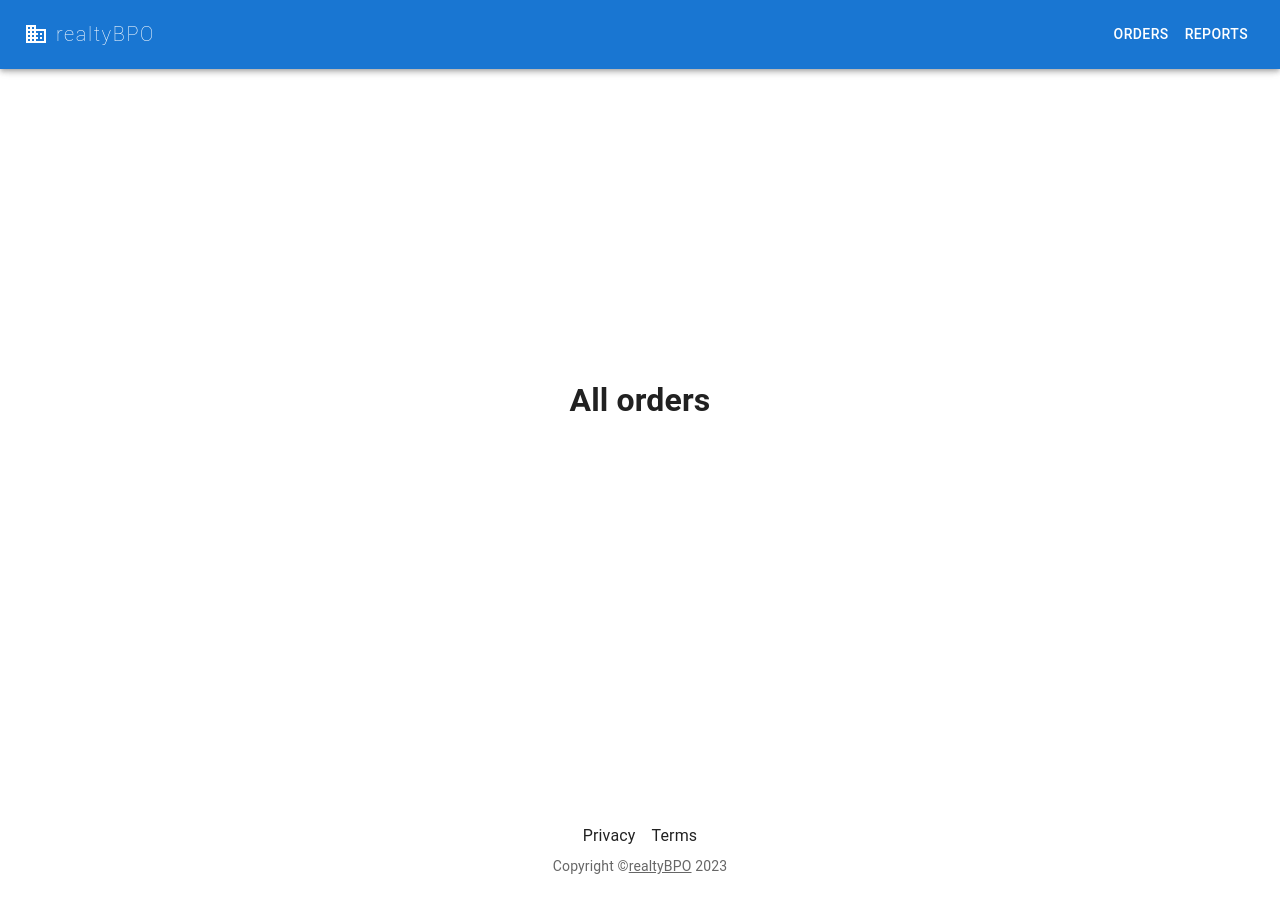
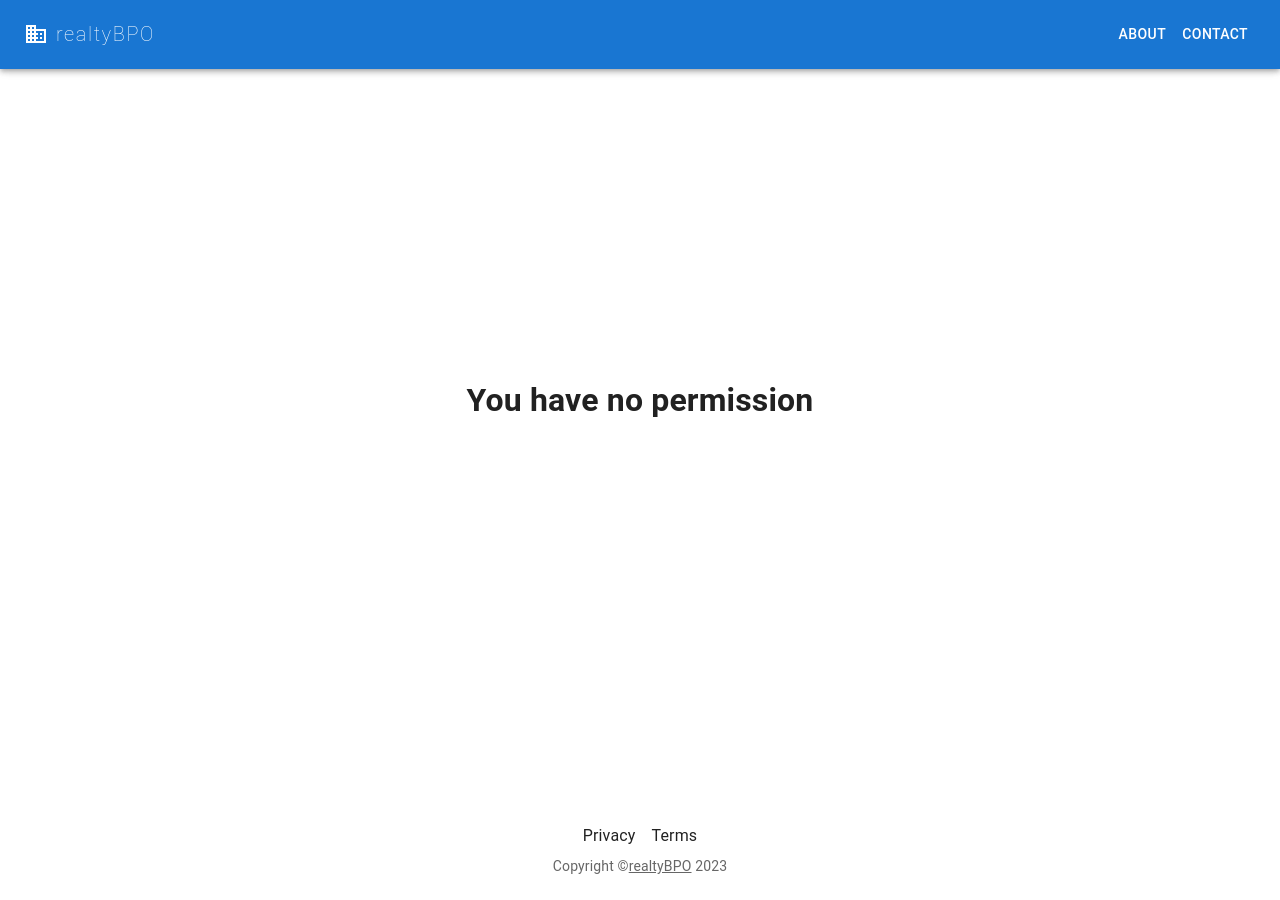
Before and after one commit to PauliusTaraskevicius/realtyBPO, a Next.js app: page /orders in a window 1280 px wide. Built offline with nearby package versions, Linux system fonts and the light colour scheme; no server answers.

Commit message:
added about us, contact us pages, permissions added

```diff
--- a/components/layout/main-navigation.js
+++ b/components/layout/main-navigation.js
@@ -74,7 +74,7 @@ function Navigation() {
             >
               <MenuIcon />
             </IconButton>
-
+            {status === "authenticated" ? (
               <Menu
                 id="menu-appbar"
                 anchorEl={anchorElNav}
@@ -87,7 +87,7 @@ function Navigation() {
                   display: { xs: "block", md: "none" },
                 }}
               >
-              <Link href="/orders" passHref>
+                <Link href="/orders">
                   <MenuItem>
                     <Typography textAlign="center">Orders</Typography>
                   </MenuItem>
@@ -98,8 +98,33 @@ function Navigation() {
                     <Typography textAlign="center">Reports</Typography>
                   </MenuItem>
                 </Link>
+              </Menu>
+            ) : (
+              <Menu
+                id="menu-appbar"
+                anchorEl={anchorElNav}
+                anchorOrigin={{ vertical: "bottom", horizontal: "left" }}
+                keepMounted
+                transformOrigin={{ vertical: "top", horizontal: "left" }}
+                open={Boolean(anchorElNav)}
+                onClose={handleCloseNavMenu}
+                sx={{
+                  display: { xs: "block", md: "none" },
+                }}
+              >
+                <Link href="/about">
+                  <MenuItem>
+                    <Typography textAlign="center">About</Typography>
+                  </MenuItem>
+                </Link>
 
+                <Link href="/contact">
+                  <MenuItem>
+                    <Typography textAlign="center">Contact</Typography>
+                  </MenuItem>
+                </Link>
               </Menu>
+            )}
           </Box>
           <AdbIcon sx={{ display: { xs: "flex", md: "none" }, mr: 1 }} />
           <Typography
@@ -122,6 +147,7 @@ function Navigation() {
           </Typography>
 
           {/* DESKTOP MENU */}
+          {status === "authenticated" ? (
             <Box
               sx={{
                 flexGrow: 1,
@@ -129,7 +155,7 @@ function Navigation() {
                 justifyContent: "end",
               }}
             >
-            <Link href='/orders'>
+              <Link href="/orders">
                 <Button
                   onClick={handleCloseNavMenu}
                   sx={{ my: 2, color: "white", display: "block" }}
@@ -137,8 +163,8 @@ function Navigation() {
                   Orders
                 </Button>
               </Link>
-            <Link href='/reports'>
 
+              <Link href="/reports">
                 <Button
                   onClick={handleCloseNavMenu}
                   sx={{ my: 2, color: "white", display: "block" }}
@@ -147,6 +173,33 @@ function Navigation() {
                 </Button>
               </Link>
             </Box>
+          ) : (
+            <Box
+              sx={{
+                flexGrow: 1,
+                display: { xs: "none", md: "flex" },
+                justifyContent: "end",
+              }}
+            >
+              <Link href="/about">
+                <Button
+                  onClick={handleCloseNavMenu}
+                  sx={{ my: 2, color: "white", display: "block" }}
+                >
+                  About
+                </Button>
+              </Link>
+
+              <Link href="/contact">
+                <Button
+                  onClick={handleCloseNavMenu}
+                  sx={{ my: 2, color: "white", display: "block" }}
+                >
+                  Contact
+                </Button>
+              </Link>
+            </Box>
+          )}
           {status === "authenticated" ? (
             <Box sx={{ flexGrow: 0 }}>
               <Tooltip title="Open settings">
--- a/components/orders/ordersList.js
+++ b/components/orders/ordersList.js
@@ -2,6 +2,7 @@ import Box from "@mui/material/Box";
 
 function OrdersList() {
   return (
+    <>
       <Box
         display="flex"
         justifyContent="center"
@@ -10,6 +11,7 @@ function OrdersList() {
       >
         <h1>All orders</h1>
       </Box>
+    </>
   );
 }
 
--- a/components/reports/reportsList.js
+++ b/components/reports/reportsList.js
@@ -2,6 +2,7 @@ import Box from "@mui/material/Box";
 
 function ReportsList() {
   return (
+    <>
       <Box
         display="flex"
         justifyContent="center"
@@ -10,6 +11,7 @@ function ReportsList() {
       >
         <h1>All reports</h1>
       </Box>
+    </>
   );
 }
 
--- a/pages/orders/index.js
+++ b/pages/orders/index.js
@@ -1,10 +1,25 @@
+import { useSession } from "next-auth/react";
+import Box from "@mui/material/Box";
 
 import OrdersList from "../../components/orders/ordersList";
 
 function Orders() {
+  const { data: session, status } = useSession();
+
   return (
     <>
-      <OrdersList />
+      {status === "authenticated" ? (
+        <OrdersList />
+      ) : (
+        <Box
+          display="flex"
+          justifyContent="center"
+          alignItems="center"
+          minHeight="100vh"
+        >
+          <h1>You have no permission</h1>
+        </Box>
+      )}
     </>
   );
 }
```
Also changed, not shown: components/homepage/about.js (added, +16 -0 lines), components/homepage/contact.js (added, +16 -0 lines), pages/about/index.js (added, +9 -0 lines), pages/contact/index.js (added, +10 -0 lines), pages/reports/index.js (+17 -1 lines). Lines whose indentation alone changed are shown as unchanged.
